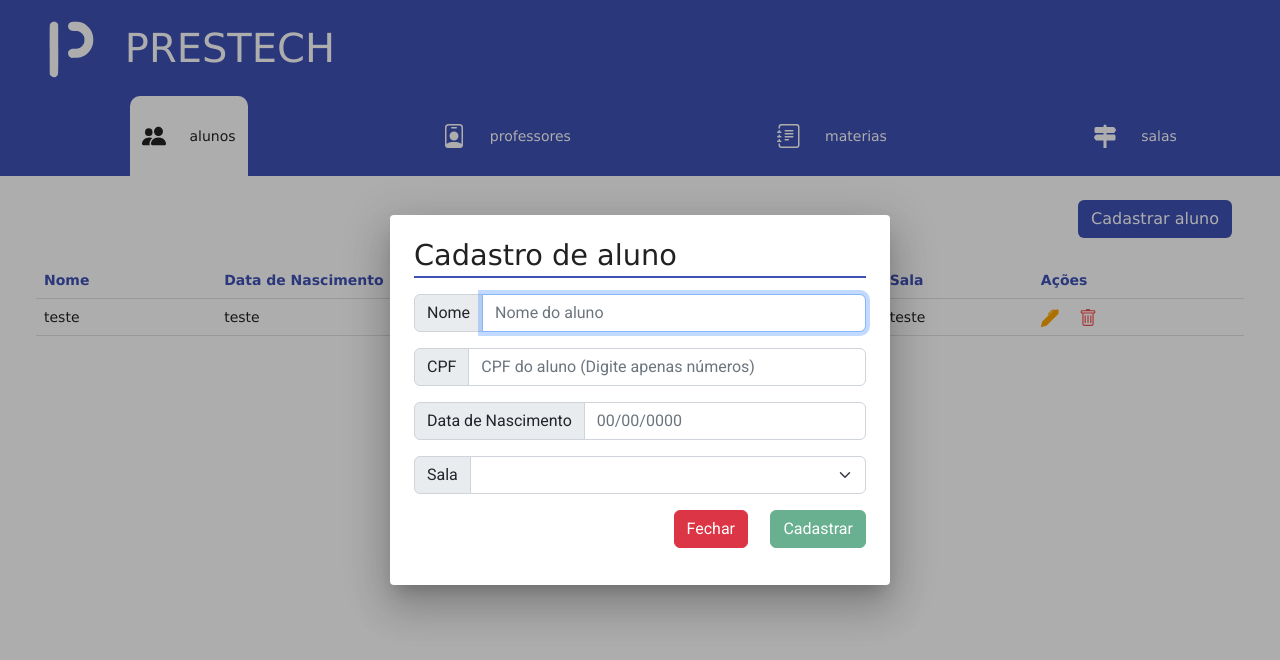
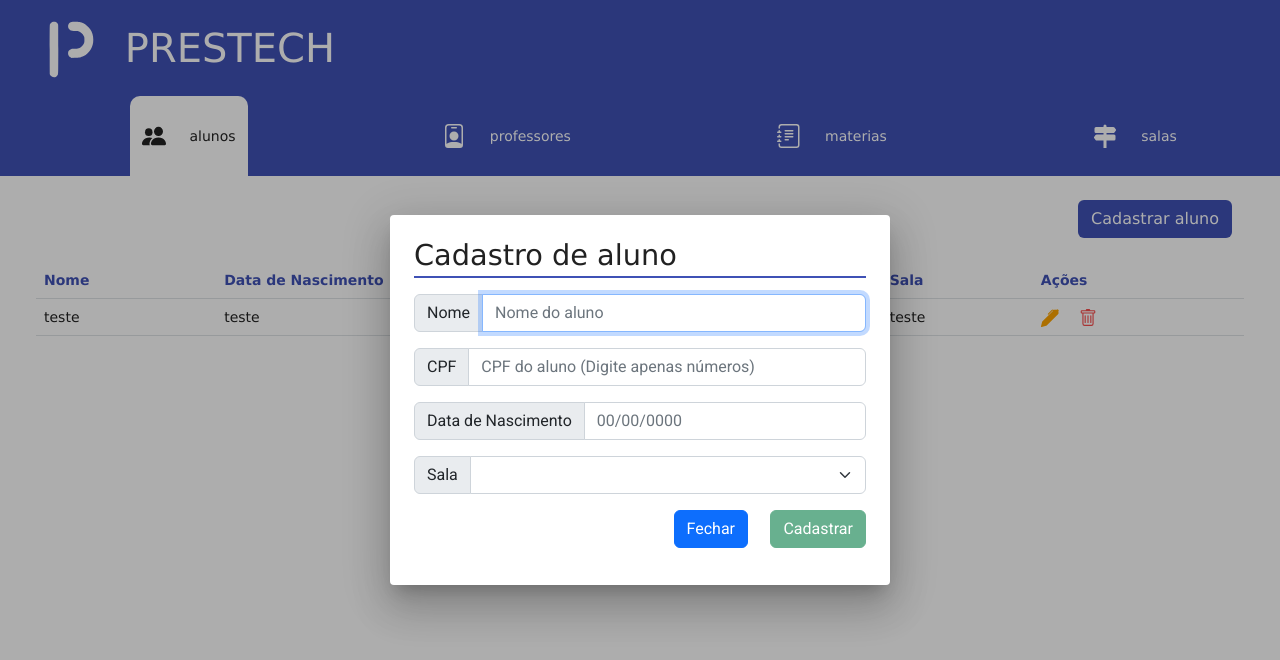
Before and after one commit to DouglasM02/projetoIntegradorWeb, an Angular app: page /alunos in a window 1280 px wide. Both pictures are taken after a click on the button "Cadastrar aluno". Shown: the top 660 px of the page. Built offline with nearby package versions, Linux system fonts and the light colour scheme.

Commit message:
ajuste no botao fechar na pagina de alunos

```diff
--- a/src/app/modules/alunos/components/modals/cadastrar-aluno/cadastrar-aluno.component.html
+++ b/src/app/modules/alunos/components/modals/cadastrar-aluno/cadastrar-aluno.component.html
@@ -26,7 +26,7 @@
 </div>
 
 <div class="d-flex justify-content-end buttons">
-  <button class="btn btn-danger" (click)="close(false)">
+  <button class="btn btn-primary" (click)="close(false)">
     Fechar
   </button>
   <button class="btn btn-success" [disabled]="!FieldsNotNull" (click)="close(true)">
--- a/src/app/modules/alunos/components/modals/editar-aluno/editar-aluno.component.html
+++ b/src/app/modules/alunos/components/modals/editar-aluno/editar-aluno.component.html
@@ -26,7 +26,7 @@
 </div>
 
 <div class="d-flex justify-content-end buttons">
-  <button class="btn btn-danger" (click)="close(false)">
+  <button class="btn btn-primary" (click)="close(false)">
     Fechar
   </button>
   <button class="btn btn-warning" [disabled]="!FieldsNotNull" (click)="close(true)">
```
